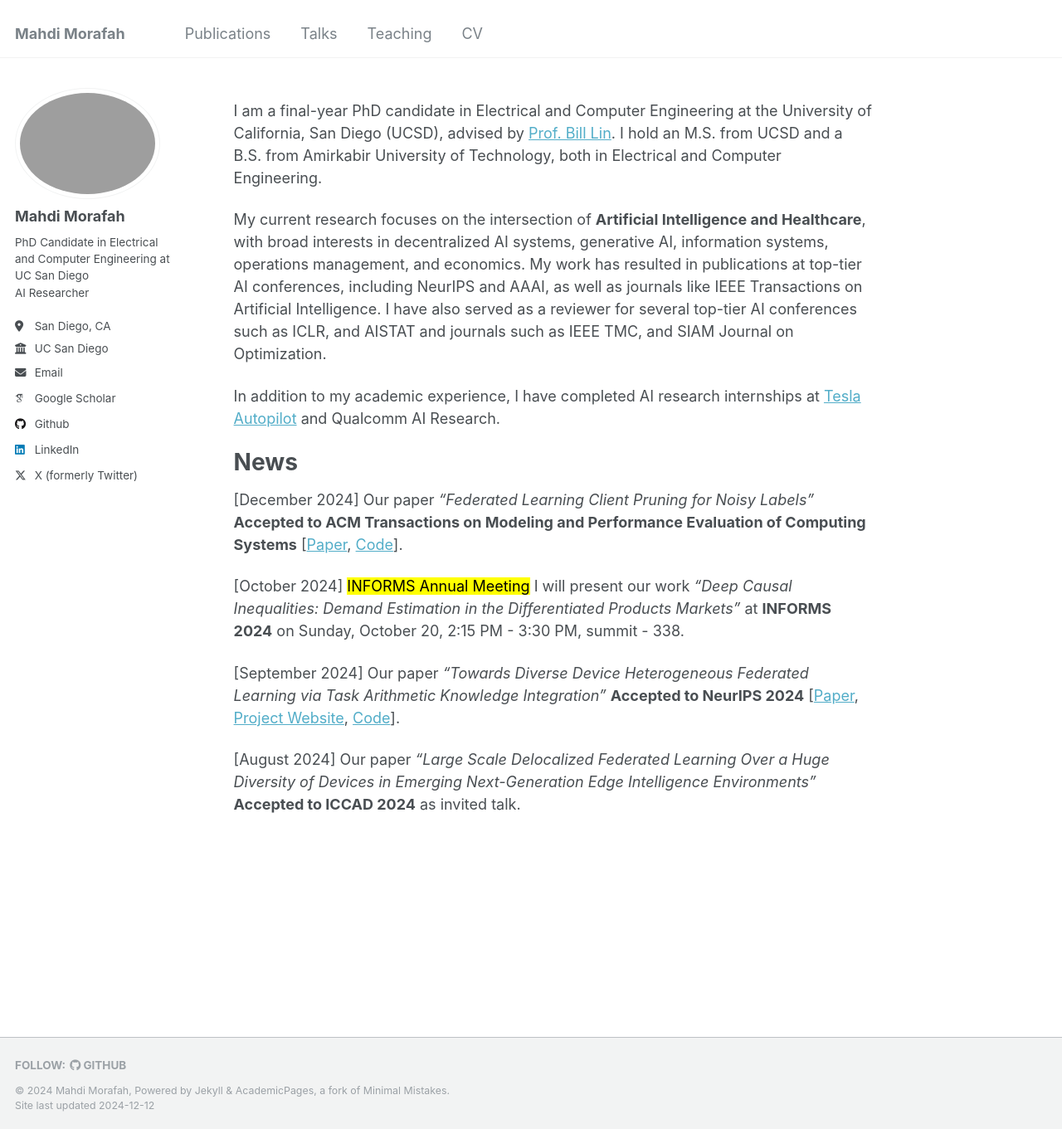
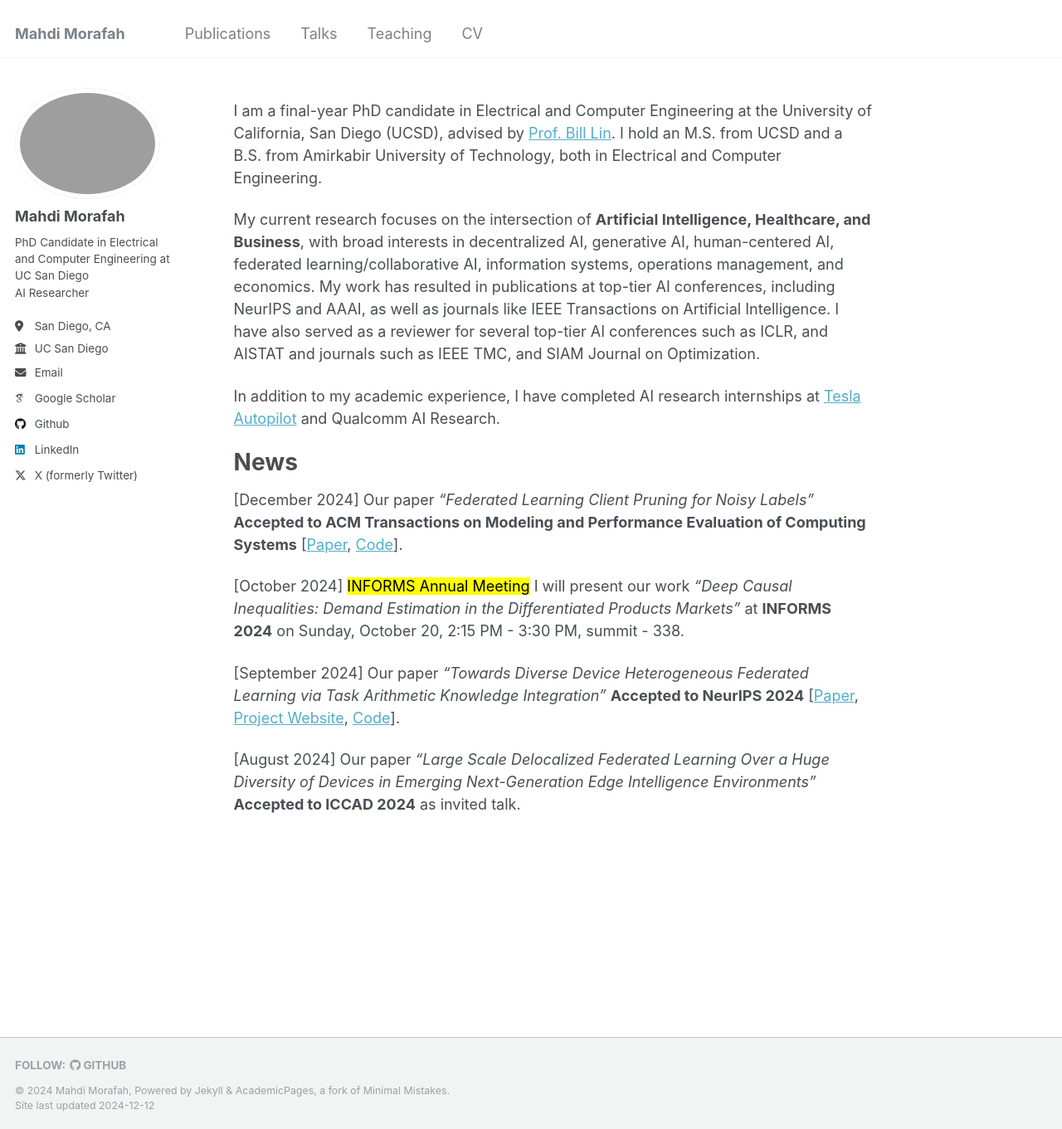
Before and after one commit to MMorafah/mmorafah, a Jekyll site: the page built from _pages/about.md, in a window 1280 px wide and 1361 px high. Shown: the whole window at 83% size. Built offline with Jekyll 4.4.1, drawn with Linux system fonts in a browser that asks for light colours; some web fonts are replaced.

Commit message:
Update about.md

```diff
--- a/_pages/about.md
+++ b/_pages/about.md
@@ -9,7 +9,7 @@ redirect_from:
 
 I am a final-year PhD candidate in Electrical and Computer Engineering at the University of California, San Diego (UCSD), advised by [Prof. Bill Lin](http://cwcserv.ucsd.edu/~billlin/). I hold an M.S. from UCSD and a B.S. from Amirkabir University of Technology, both in Electrical and Computer Engineering.
 
-My current research focuses on the intersection of **Artificial Intelligence and Healthcare**, with broad interests in decentralized AI systems, generative AI, information systems, operations management, and economics. My work has resulted in publications at top-tier AI conferences, including NeurIPS and AAAI, as well as journals like IEEE Transactions on Artificial Intelligence. I have also served as a reviewer for several top-tier AI conferences such as ICLR, and AISTAT and journals such as IEEE TMC, and SIAM Journal on Optimization.
+My current research focuses on the intersection of **Artificial Intelligence, Healthcare, and Business**, with broad interests in decentralized AI, generative AI, human-centered AI, federated learning/collaborative AI, information systems, operations management, and economics. My work has resulted in publications at top-tier AI conferences, including NeurIPS and AAAI, as well as journals like IEEE Transactions on Artificial Intelligence. I have also served as a reviewer for several top-tier AI conferences such as ICLR, and AISTAT and journals such as IEEE TMC, and SIAM Journal on Optimization.
 
 In addition to my academic experience, I have completed AI research internships at [Tesla Autopilot](https://www.tesla.com/autopilot) and Qualcomm AI Research.
 
```
